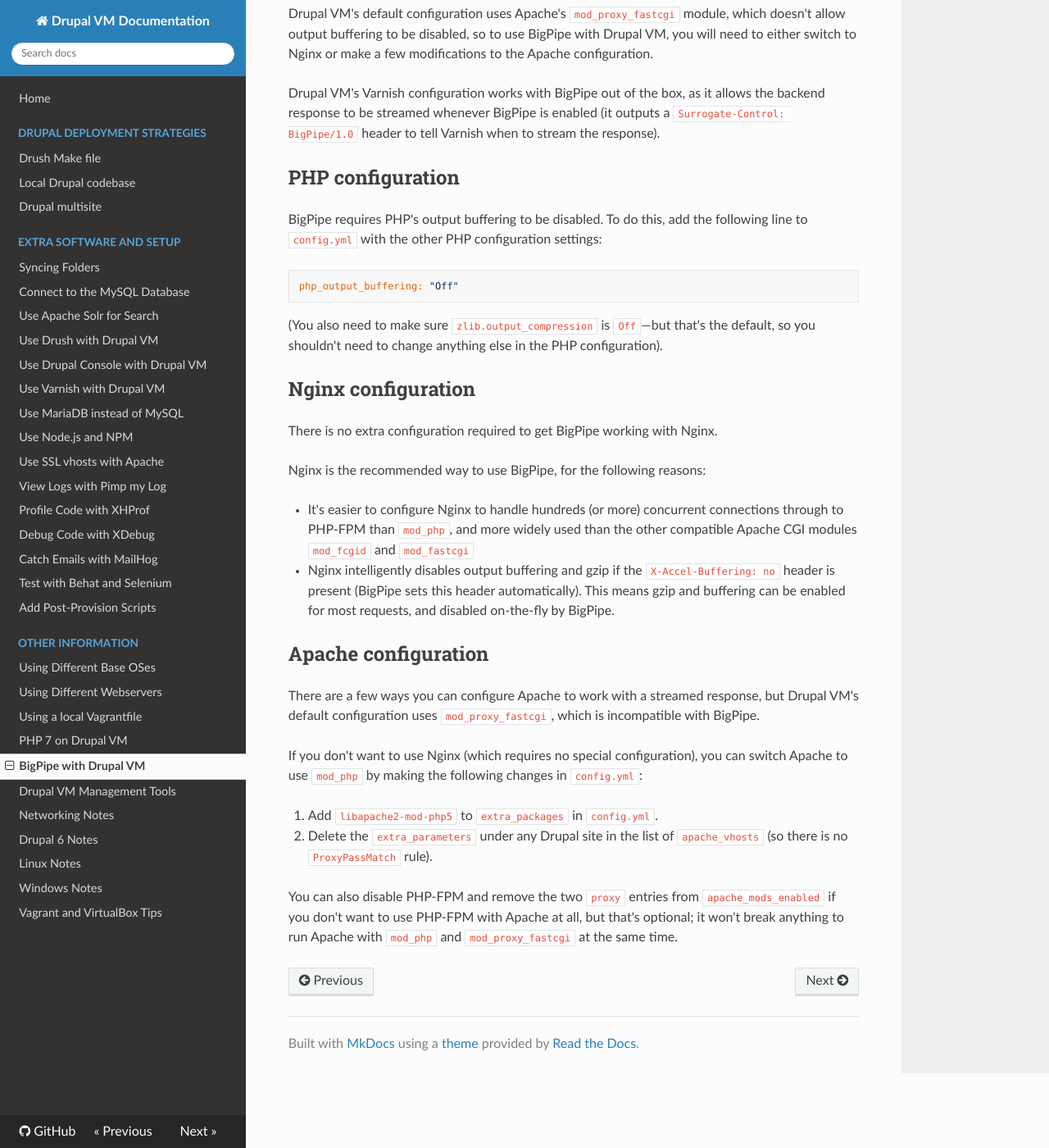
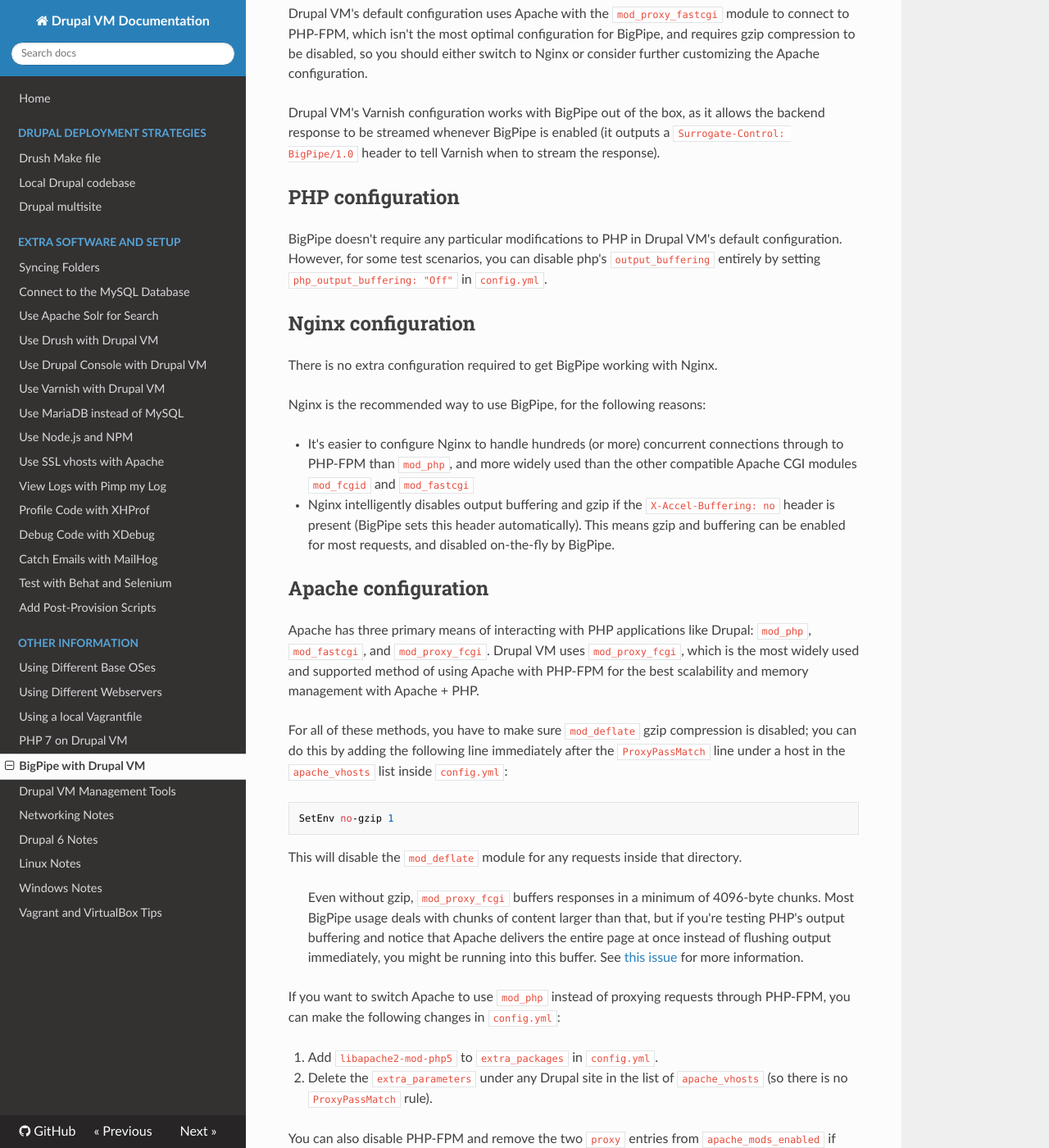
Before and after one commit to geerlingguy/drupal-vm, an MkDocs documentation site: the page built from docs/other/bigpipe.md, in a window 1280 px wide and 1400 px high, scrolled down 334 px. Shown: the whole window at 82% size. Built offline with MkDocs 1.6.1, drawn with Linux system fonts in a browser that asks for light colours; nearby versions of some CDN libraries; old or Windows-style settings are respelled for this version of MkDocs.

Commit message:
Fixes #532: Clean up BigPipe documentation for Apache and Nginx.

```diff
--- a/docs/other/bigpipe.md
+++ b/docs/other/bigpipe.md
@@ -2,17 +2,13 @@
 
 To do this, BigPipe requires an environment configured to allow the authenticated request response to be streamed from PHP all the way through to the client. All parts of the web stack that intermediate the connection have to have output buffering disabled so the response stream can flow through.
 
-Drupal VM's default configuration uses Apache's `mod_proxy_fastcgi` module, which doesn't allow output buffering to be disabled, so to use BigPipe with Drupal VM, you will need to either switch to Nginx or make a few modifications to the Apache configuration.
+Drupal VM's default configuration uses Apache with the `mod_proxy_fastcgi` module to connect to PHP-FPM, which isn't the most optimal configuration for BigPipe, and requires gzip compression to be disabled, so you should either switch to Nginx or consider further customizing the Apache configuration.
 
 Drupal VM's Varnish configuration works with BigPipe out of the box, as it allows the backend response to be streamed whenever BigPipe is enabled (it outputs a `Surrogate-Control: BigPipe/1.0` header to tell Varnish when to stream the response).
 
 ## PHP configuration
 
-BigPipe requires PHP's output buffering to be disabled. To do this, add the following line to `config.yml` with the other PHP configuration settings:
-
-    php_output_buffering: "Off"
-
-(You also need to make sure `zlib.output_compression` is `Off`—but that's the default, so you shouldn't need to change anything else in the PHP configuration).
+BigPipe doesn't require any particular modifications to PHP in Drupal VM's default configuration. However, for some test scenarios, you can disable php's `output_buffering` entirely by setting `php_output_buffering: "Off"` in `config.yml`.
 
 ## Nginx configuration
 
@@ -25,9 +21,17 @@ Nginx is the recommended way to use BigPipe, for the following reasons:
 
 ## Apache configuration
 
-There are a few ways you can configure Apache to work with a streamed response, but Drupal VM's default configuration uses `mod_proxy_fastcgi`, which is incompatible with BigPipe.
+Apache has three primary means of interacting with PHP applications like Drupal: `mod_php`, `mod_fastcgi`, and `mod_proxy_fcgi`. Drupal VM uses `mod_proxy_fcgi`, which is the most widely used and supported method of using Apache with PHP-FPM for the best scalability and memory management with Apache + PHP.
 
-If you don't want to use Nginx (which requires no special configuration), you can switch Apache to use `mod_php` by making the following changes in `config.yml`:
+For all of these methods, you have to make sure `mod_deflate` gzip compression is disabled; you can do this by adding the following line immediately after the `ProxyPassMatch` line under a host in the `apache_vhosts` list inside `config.yml`:
+
+    SetEnv no-gzip 1
+
+This will disable the `mod_deflate` module for any requests inside that directory.
+
+> Even without gzip, `mod_proxy_fcgi` buffers responses in a minimum of 4096-byte chunks. Most BigPipe usage deals with chunks of content larger than that, but if you're testing PHP's output buffering and notice that Apache delivers the entire page at once instead of flushing output immediately, you might be running into this buffer. See [this issue](https://github.com/geerlingguy/drupal-vm/issues/532#issuecomment-203128163) for more information.
+
+If you want to switch Apache to use `mod_php` instead of proxying requests through PHP-FPM, you can make the following changes in `config.yml`:
 
   1. Add `libapache2-mod-php5` to `extra_packages` in `config.yml`.
   2. Delete the `extra_parameters` under any Drupal site in the list of `apache_vhosts` (so there is no `ProxyPassMatch` rule).
```
